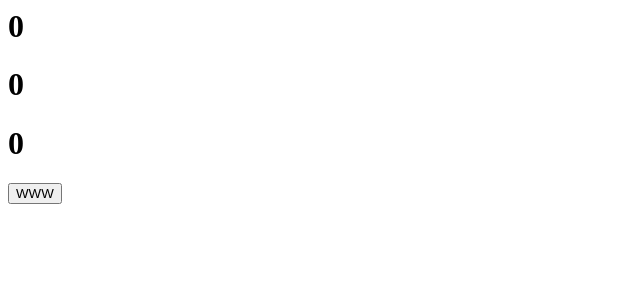
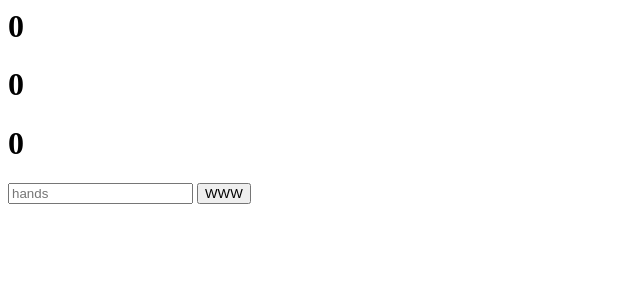
Before and after one commit to TimofeiK27/Probability, a Django app: template Casino/templates/index.html in a window 1280 px wide. Shown: the top 300 px of the page, without its empty margins (0-640 px from the left). Run offline with Django 3.2, Linux system fonts and the light colour scheme; the template is opened without the code that fills it, so the values that code supplies are empty; parts of the project's set-up code (start-up, migrations or seed data) failed here and were passed over; some libraries are stand-ins or nearby versions.

Commit message:
added multiple graphs

```diff
--- a/Casino/static/index.js
+++ b/Casino/static/index.js
@@ -1,18 +1,25 @@
 document.addEventListener('DOMContentLoaded', function() {
+
+    document.getElementById('countBtn').addEventListener("click", ()=> {
+        lines = 10;
+        data=[];
+        min=0;
+        max=0;
+        for(a=0;a<lines;a++){
+            handTest = document.getElementById('hands').value;
             count=0;
             hands=0;
-    min=0;
-    max=0;
             xArray = [];
             yArray = [];
-    document.getElementById('countBtn').addEventListener("click", ()=> {
-
-
-            for(i=0;i<1000;i++){
+            xArrayAvg = [];
+            yArrayAvg = [];
+            bet = 10;
+            console.log(handTest);
+            for(i=0;i<handTest;i++){
                 if (Math.random() > .495) {
-                    count+=5;
+                    count+=bet;
                 } else {
-                    count-=5;
+                    count-=bet;
                 }
                 hands++;
                 if(count<min){
@@ -21,9 +28,11 @@ document.addEventListener('DOMContentLoaded', function() {
                 if(count>max){
                     max=count
                 }
-                if(i%10==0){
+                if(i%5==0){
                     xArray.push(hands);
                     yArray.push(count);
+                    xArrayAvg.push(hands );
+                    yArrayAvg.push(bet * hands* 0.01);
                 }
             }
 
@@ -34,19 +43,28 @@ document.addEventListener('DOMContentLoaded', function() {
 
 
             // Define Data
-            const data = [{
+            const data1 = {
             x: xArray,
             y: yArray,
-            mode:"markers"
-            }];
+            mode:"scatter"
+            };
+
+            const data2 = {
+                x: xArrayAvg,
+                y: yArrayAvg,
+                mode:"scatter"
+                };
+
+            data.push(data1);
 
             // Define Layout
+
+            }
         const layout = {
-            xaxis: {range: [0, hands], title: "Square Meters"},
-            yaxis: {range: [min, max], title: "Price in Millions"},
-            title: "House Prices vs. Size"
+            xaxis: {range: [0, hands], title: "Hands"},
+            yaxis: {range: [min + min*.1, max + max*.1], title: "Profit"},
+            title: "Profit from Hands Played"
             };
-
         // Display with Plotly
         Plotly.newPlot("myPlot", data, layout);
         });
--- a/Casino/templates/index.html
+++ b/Casino/templates/index.html
@@ -11,4 +11,5 @@
 
 <div id="myPlot"></div>
 
+<input type="number" id="hands" placeholder="hands"></input>
 <button id="countBtn">WWW</button>
```
Lines whose indentation alone changed are shown as unchanged.
